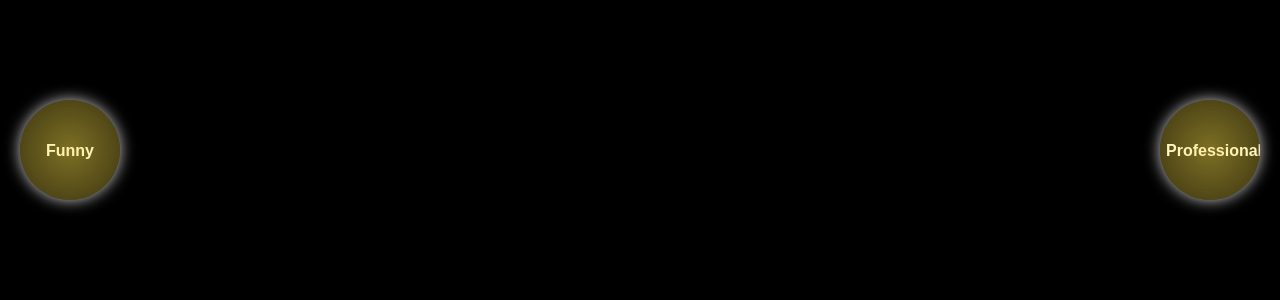
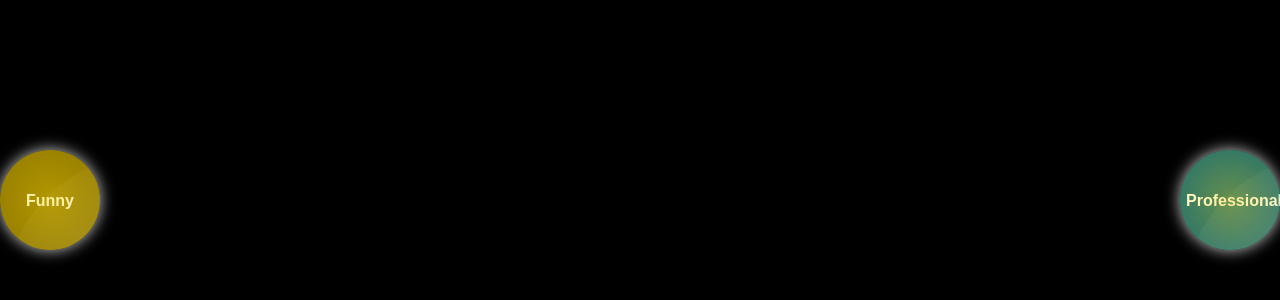
Before and after one commit to nitin2644/Portfolio, a plain HTML site: page index.html in a window 1280 px wide. Shown: the part 250-550 px from the top of the page. Drawn offline with Linux system fonts and the light colour scheme.

Commit message:
Update styles.css

```diff
--- a/styles.css
+++ b/styles.css
@@ -17,7 +17,7 @@ body, html {
 }
 
 .button-wrapper {
-    position: relative;
+    position: absolute;
     width: 100%;
     display: flex;
     justify-content: space-between;
@@ -40,38 +40,64 @@ body, html {
     font-weight: bold;
     overflow: hidden;
     box-shadow: 0 0 15px rgba(255, 255, 255, 0.8);
+    background-color: rgba(255, 255, 255, 0.2); /* Slight background for better visibility */
+}
+
+.funny-btn {
+    background-color: rgba(255, 215, 0, 0.5); /* Goldish background for funny button */
+    animation: fall 2s ease-out forwards;
+}
+
+.professional-btn {
+    background-color: rgba(0, 191, 255, 0.5); /* Light blue background for professional button */
+    animation: fall 2s ease-out forwards;
+    animation-delay: 1s; /* Delay for the professional button */
+}
+
+@keyframes fall {
+    0% {
+        transform: translateY(-200px);
+        opacity: 0;
+    }
+    100% {
+        transform: translateY(50%);
+        opacity: 1;
+    }
 }
 
 .star-btn::before {
     content: '';
     position: absolute;
-    width: 100%;
-    height: 100%;
-    top: 0;
-    left: 0;
-    background: radial-gradient(circle, rgba(255, 255, 255, 0.7) 0%, rgba(255, 255, 255, 0) 100%);
-    animation: sparkle 1.5s infinite;
-    pointer-events: none;
+    width: 150%;
+    height: 150%;
+    top: 50%;
+    left: 50%;
+    transform: translate(-50%, -50%);
+    background: radial-gradient(circle, rgba(255, 215, 0, 0.5) 0%, rgba(255, 215, 0, 0) 100%);
+    animation: glitter 2s infinite;
+    border-radius: 50%;
+    z-index: 1;
+    opacity: 0.6;
 }
 
-.funny-btn {
-    animation: fall 2s ease-out forwards;
+@keyframes glitter {
+    0% { opacity: 0.5; }
+    50% { opacity: 0.8; }
+    100% { opacity: 0.5; }
 }
 
-.professional-btn {
-    animation: fall 2s ease-out forwards;
-    animation-delay: 1s;
-}
-
-@keyframes fall {
-    0% {
-        top: -200px;
-        opacity: 0;
-    }
-    100% {
-        top: 50%;
-        opacity: 1;
-    }
+.star-btn::after {
+    content: '';
+    position: absolute;
+    width: 200%;
+    height: 200%;
+    top: 50%;
+    left: 50%;
+    transform: translate(-50%, -50%);
+    background: radial-gradient(circle, rgba(255, 255, 255, 0.6) 0%, rgba(255, 255, 255, 0) 100%);
+    animation: sparkle 1.5s infinite;
+    border-radius: 50%;
+    z-index: 0;
 }
 
 @keyframes sparkle {
@@ -79,30 +105,3 @@ body, html {
     50% { transform: scale(1.5); opacity: 0.3; }
     100% { transform: scale(1); opacity: 0; }
 }
-
-.funny-btn::after, .professional-btn::after {
-    content: '';
-    position: absolute;
-    width: 200%;
-    height: 200%;
-    top: 50%;
-    left: 50%;
-    transform: translate(-50%, -50%);
-    background: radial-gradient(circle, rgba(255, 215, 0, 0.5) 0%, rgba(255, 215, 0, 0) 100%);
-    animation: glitter 2s infinite;
-    border-radius: 50%;
-}
-
-@keyframes glitter {
-    0% { opacity: 0.5; }
-    50% { opacity: 0.7; }
-    100% { opacity: 0.5; }
-}
-
-.funny-btn {
-    margin-right: auto;
-}
-
-.professional-btn {
-    margin-left: auto;
-}
```
